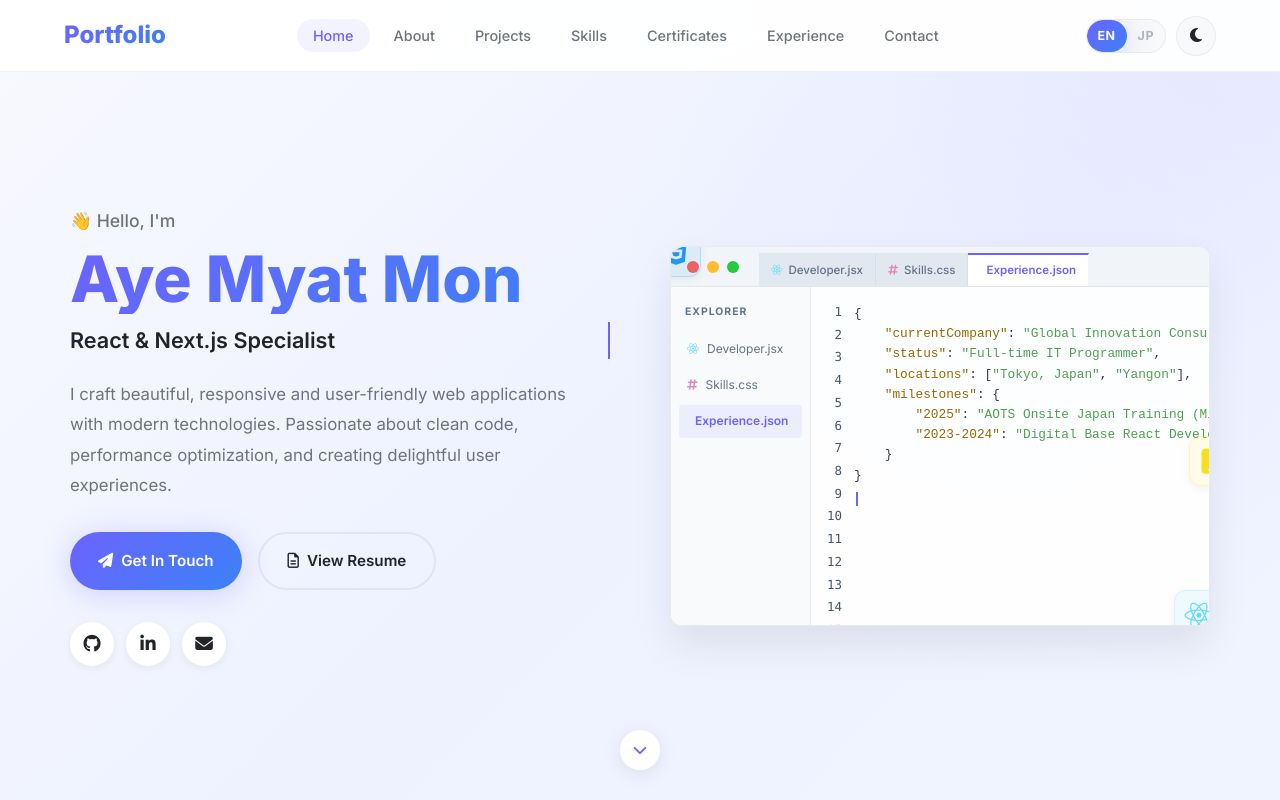
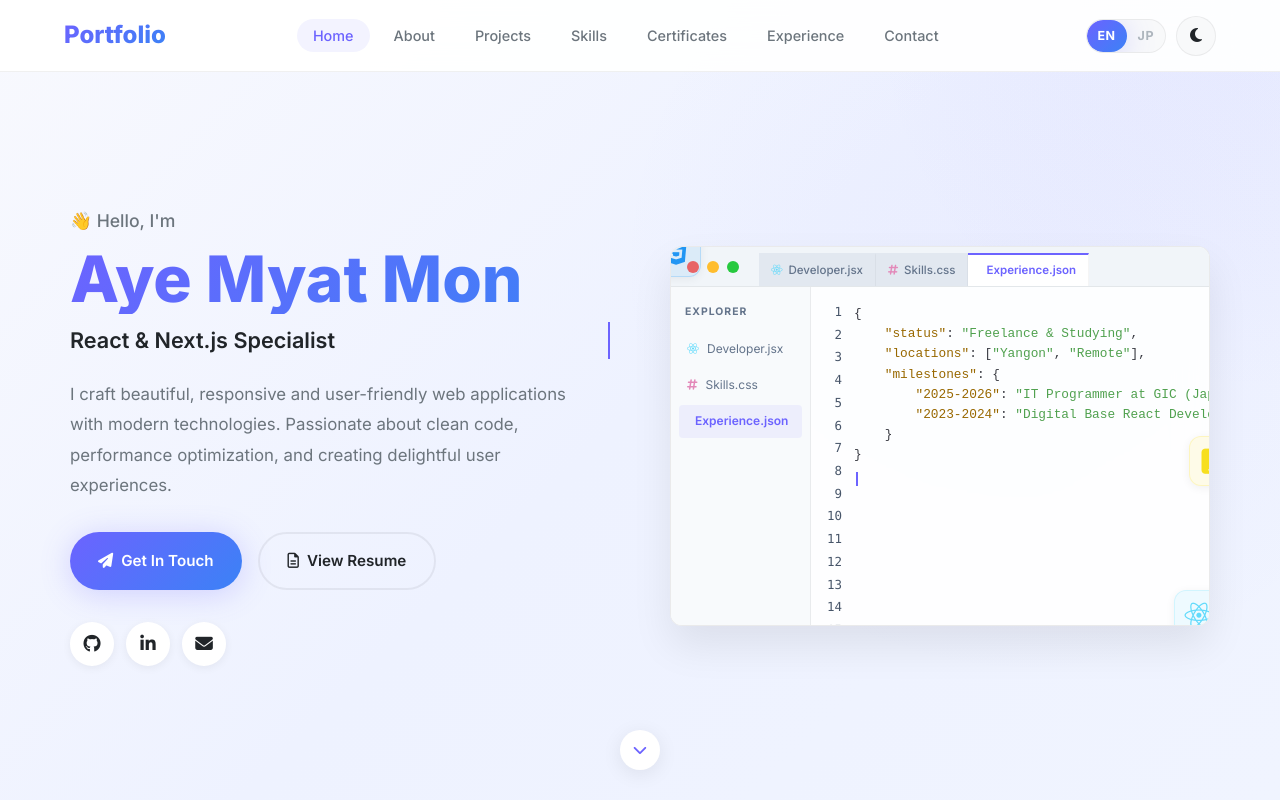
Before and after one commit to ashein-codethedreams/My-Portfolio, a Next.js app: page / in a window 1280 px wide. Both pictures are taken after a click on the element "Experience.json". Shown: the top 800 px of the page. Built offline with nearby package versions, Linux system fonts and the light colour scheme.

Commit message:
change mockup

```diff
--- a/components/CodeMockup.jsx
+++ b/components/CodeMockup.jsx
@@ -106,11 +106,10 @@ export default function CodeMockup() {
                             <pre className={styles.codeContent}>
                                 <code>
                                     &#123;{'\n'}
-                                    {'    '}<span className={styles.attr}>"currentCompany"</span>: <span className={styles.string}>"Global Innovation Consulting (GIC)"</span>,{'\n'}
-                                    {'    '}<span className={styles.attr}>"status"</span>: <span className={styles.string}>"Full-time IT Programmer"</span>,{'\n'}
-                                    {'    '}<span className={styles.attr}>"locations"</span>: [<span className={styles.string}>"Tokyo, Japan"</span>, <span className={styles.string}>"Yangon"</span>],{'\n'}
+                                    {'    '}<span className={styles.attr}>"status"</span>: <span className={styles.string}>"Freelance & Studying"</span>,{'\n'}
+                                    {'    '}<span className={styles.attr}>"locations"</span>: [<span className={styles.string}>"Yangon"</span>, <span className={styles.string}>"Remote"</span>],{'\n'}
                                     {'    '}<span className={styles.attr}>"milestones"</span>: &#123;{'\n'}
-                                    {'        '}<span className={styles.attr}>"2025"</span>: <span className={styles.string}>"AOTS Onsite Japan Training (Miyazaki)"</span>,{'\n'}
+                                    {'        '}<span className={styles.attr}>"2025-2026"</span>: <span className={styles.string}>"IT Programmer at GIC (Japan/Yangon)"</span>,{'\n'}
                                     {'        '}<span className={styles.attr}>"2023-2024"</span>: <span className={styles.string}>"Digital Base React Developer"</span>{'\n'}
                                     {'    '}&#125;{'\n'}
                                     &#125;
```
